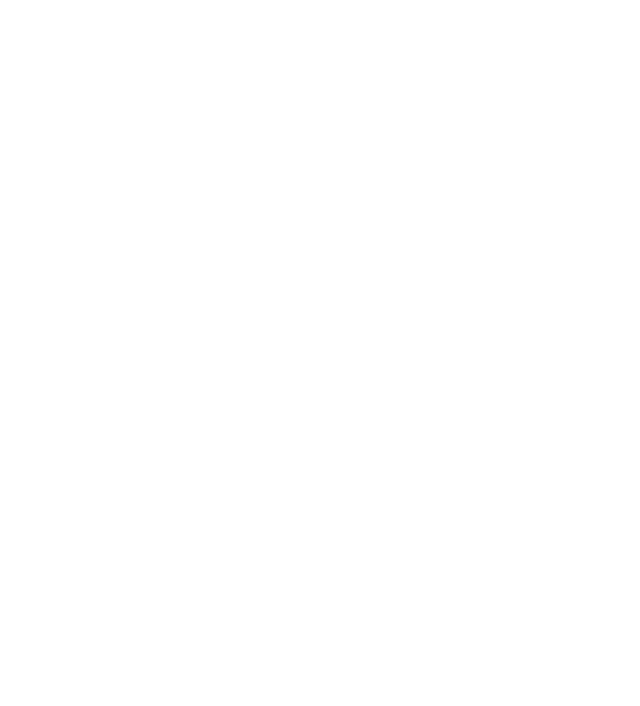
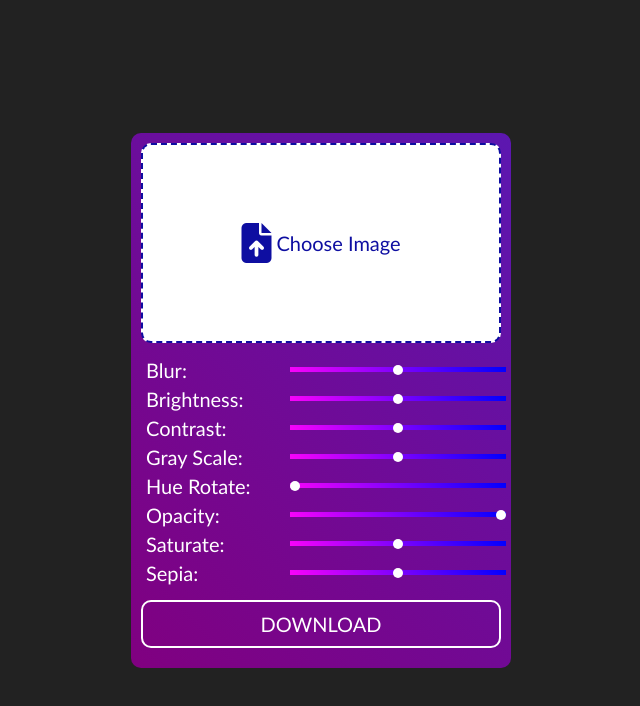
Before and after one commit to subhansalman/Image-Editor, a plain HTML site: page index.html in a window 1280 px wide. Shown: the whole page, without its empty margins (319-959 px from the left). Drawn offline with Linux system fonts and the light colour scheme.

Commit message:
"Added HTML structure and CSS styles for image editor interface"

```diff
--- a/index.html
+++ b/index.html
@@ -4,10 +4,61 @@
     <meta charset="UTF-8">
     <meta name="viewport" content="width=device-width, initial-scale=1.0">
     <title>Image Editor</title>
+    <link rel="stylesheet" href="https://cdnjs.cloudflare.com/ajax/libs/font-awesome/6.6.0/css/all.min.css" integrity="sha512-Kc323vGBEqzTmouAECnVceyQqyqdsSiqLQISBL29aUW4U/M7pSPA/gEUZQqv1cwx4OnYxTxve5UMg5GT6L4JJg==" crossorigin="anonymous" referrerpolicy="no-referrer" />
     <link rel="stylesheet" href="style.css">
 </head>
 <body>
+    <div class="wrapper">
+        <div class="imgarea">
+            <input type="file" name="" id="" class="fileinp" hidden>
+            <i class="fa-solid fa-file-arrow-up"></i>
+            <span>Choose Image</span>
+            <img src="" alt="">
+        </div>
+        <div class="effectblock">
+            <div class="effects">
+                <label for="" class="label">Blur:</label>
+                <input type="range" name="Blur" class="blur range" min="0" max="10">
+            </div>
 
+            <div class="effects">
+                <label for="" class="label">Brightness:</label>
+                <input type="range" name="Blur" class="brightness range" min="0" value="100" max="200">
+            </div>
+
+            <div class="effects">
+                <label for="" class="label">Contrast:</label>
+                <input type="range" name="Blur" class="contrast range" min="0" value="100" max="200">
+            </div>
+
+            <div class="effects">
+                <label for="" class="label">Gray Scale:</label>
+                <input type="range" name="Blur" class="grayscale range" min="0" value="100" max="200">
+            </div>
+
+            <div class="effects">
+                <label for="" class="label">Hue Rotate:</label>
+                <input type="range" name="Blur" class="huerotate range" min="0" max="360" value="0">
+            </div>
+
+            <div class="effects">
+                <label for="" class="label">Opacity:</label>
+                <input type="range" name="Blur" class="opacity range" min="0"
+                step="0.1" value="1" max="1">
+            </div>
+
+            <div class="effects">
+                <label for="" class="label">Saturate:</label>
+                <input type="range" name="Blur" class="saturate range" min="0" value="100" max="200">
+            </div>
+
+            <div class="effects">
+                <label for="" class="label">Sepia:</label>
+                <input type="range" name="Blur" class="sepia range" min="0" value="100" max="200">
+            </div>
+            <button class="dwn-btn">DOWNLOAD</button>
+        </div>
+    </div>
 
 
     <script src="app.js"></script>
--- a/style.css
+++ b/style.css
@@ -0,0 +1,107 @@
+*{
+    font-size: 20px;
+    font-family: 'Gill Sans', 'Gill Sans MT', Calibri, 'Trebuchet MS', sans-serif;
+    box-sizing: border-box;
+    margin: 0;
+    padding: 0;
+    color: #fff;
+}
+
+body{
+    display: flex;
+    justify-content: center;
+    align-items: center;
+    height: 100vh;
+    flex-direction: column;
+    background-color: #222;
+}
+
+.wrapper{
+    height: auto;
+    width: 380px;
+    background: linear-gradient(45deg,purple,rgb(92, 23, 176));
+    padding: 10px;
+    display: flex;
+    justify-content: center;
+    align-items: center;
+    flex-direction: column;
+    border-radius: 10px;
+    position: relative;
+}
+
+.imgarea{
+    height: 200px;
+    display: flex;
+    justify-content: center;
+    align-items: center;
+    border: 2px dashed rgb(14, 14, 161);
+    position: relative;
+    overflow: hidden;
+    border-radius: 10px;
+    width: 100%;
+    cursor: pointer;
+    z-index: 0;
+    background-color: #fff;
+}
+
+span{
+    color: rgb(14, 14, 161);
+    font-size: 20px;
+}
+
+i{
+    color: rgb(14, 14, 161);
+    font-size: 40px;
+    margin-right: 5px;
+}
+
+img{
+    height: 100%;
+    width: 100%;
+    object-fit: fill;
+    position: absolute;
+    z-index: 10;
+    border-radius: 10px;
+    transition: display 0.5s linear;
+    display: none;
+}
+
+.effectblock{
+    width: 100%;
+    margin-top: 10px;
+}
+.effects{
+    width: 100%;
+    display: flex;
+    justify-content: space-between;
+    margin: 5px;
+    white-space: nowrap;
+    align-items: center;
+}
+.label{
+    width: 30%;
+}
+.range{
+    width: 60%;
+    -webkit-appearance: none;
+    appearance: none;
+    height: 5px;
+    background: linear-gradient(45deg,rgb(250, 3, 250),blue);
+}
+.range::-webkit-slider-thumb{
+    appearance: none;
+    height: 10px;
+    width: 10px;
+    background: #fff;
+    border-radius: 50%;
+}
+.dwn-btn{
+    margin: 10px 0px;
+    padding: 10px 15px;
+    background: transparent;
+    border: 2px solid #fff;
+    width: 100%;
+    text-align: center;
+    border-radius: 10px;
+    cursor: pointer;
+}
```
